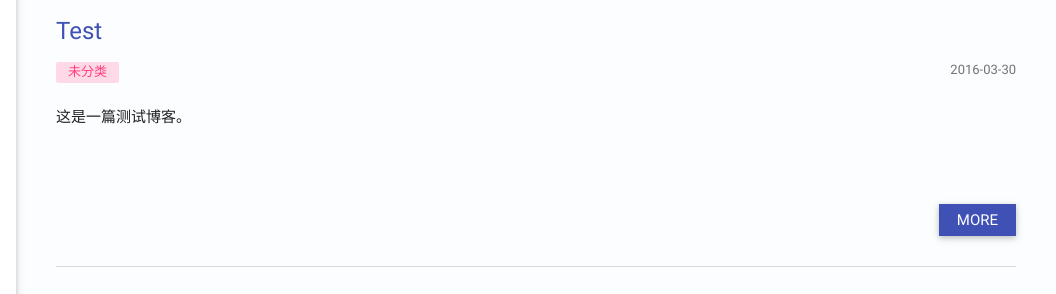
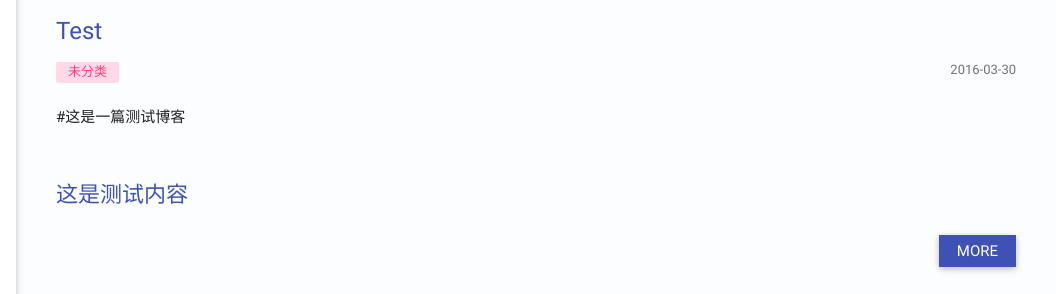
Before and after one commit to hayukleung/hayukleung.github.io, a plain HTML site: page index.html in a window 1280 px wide. Shown: the part 276-570 px from the top of the page, 224-1280 px from the left. Drawn offline with Linux system fonts and the light colour scheme; a script that the page names is missing.

Commit message:
Site updated: 2016-03-30 20:46:10

```diff
--- a/index.html
+++ b/index.html
@@ -146,8 +146,8 @@
       </div>
       <div class="post-content" itemprop="postContent" >
 
-          <p>这是一篇测试博客。</p>
-
+          <p>#这是一篇测试博客</p>
+<h2 id="这是测试内容"><a href="#这是测试内容" class="headerlink" title="这是测试内容"></a>这是测试内容</h2>
 
       </div>
       <div class="post-footer clearfix">
```
Also changed, not shown: 2016/03/30/test/index.html (+10 -7 lines).
